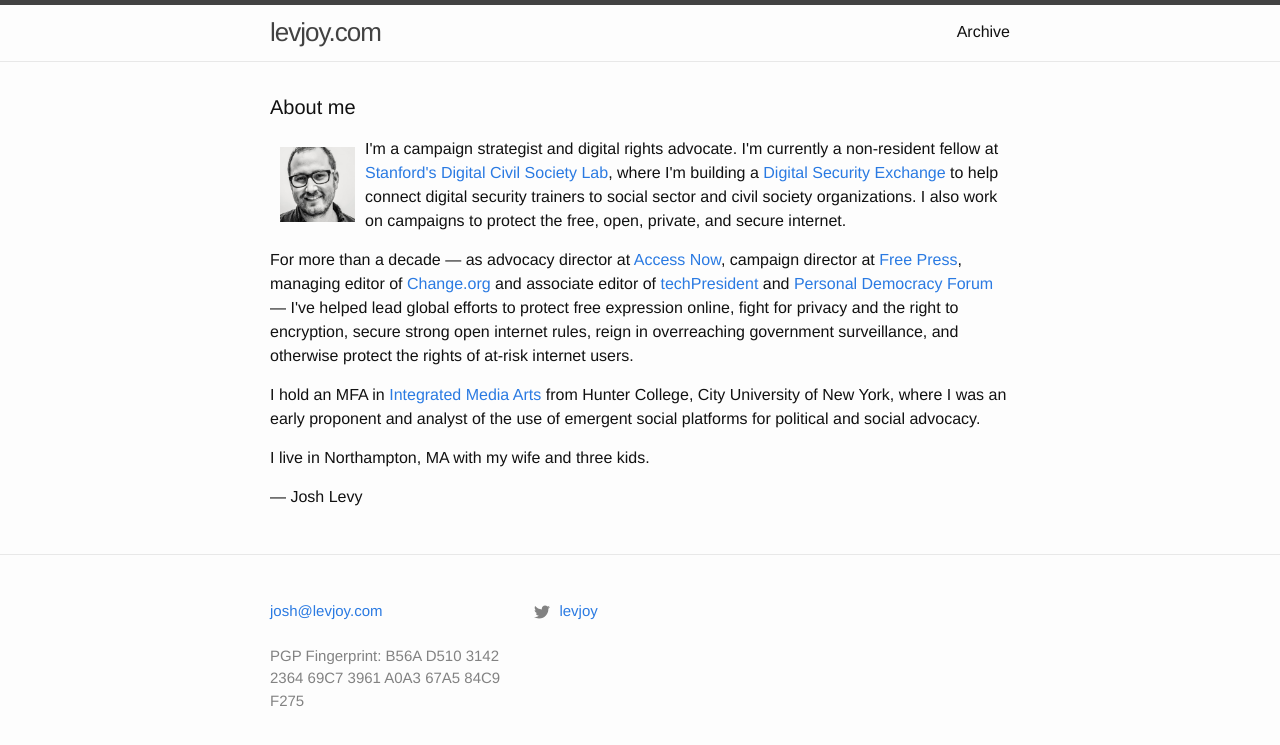
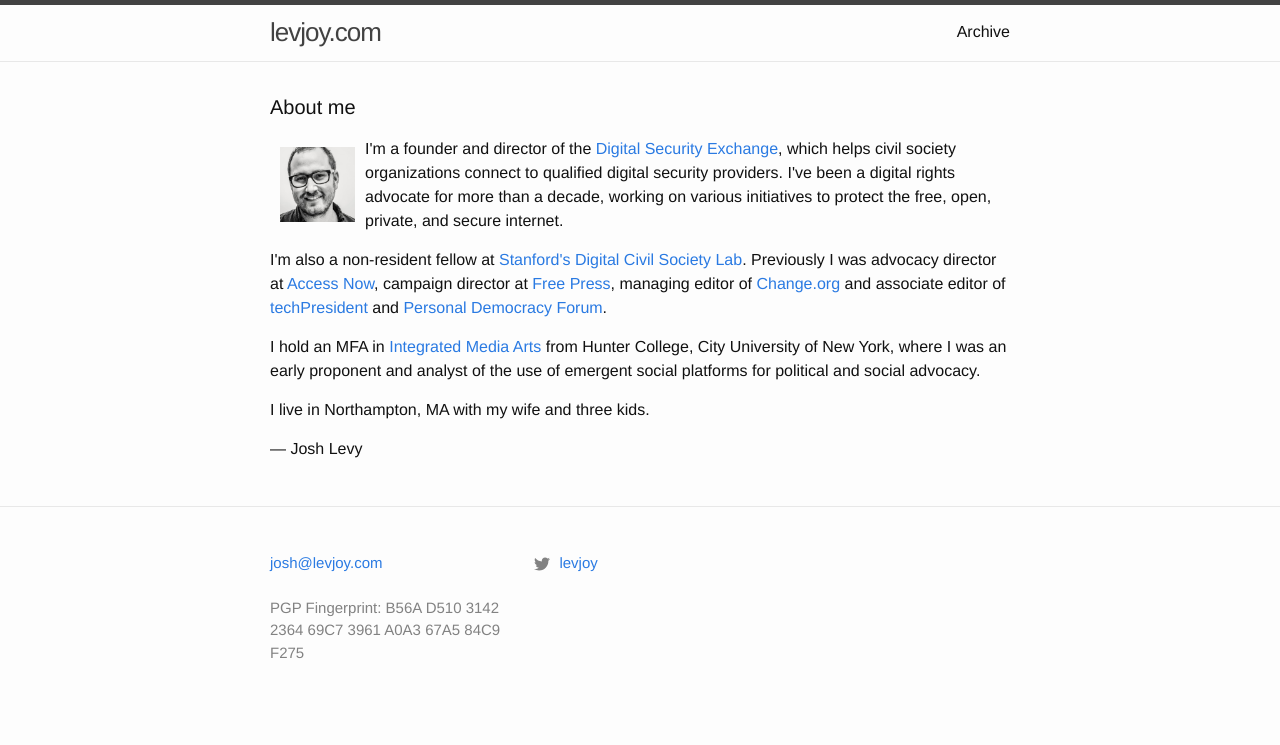
Before and after one commit to levjoy/levjoy.github.io, a Jekyll site: the page built from index.md, in a window 1280 px wide. Shown: the top 745 px of the page. Built offline with Jekyll 4.4.1, drawn with Linux system fonts in a browser that asks for light colours.

Commit message:
updated home page

```diff
--- a/_layouts/home.md
+++ b/_layouts/home.md
@@ -8,9 +8,9 @@
 
   <img src="/pics/b_w_levy.jpg" alt-="Levy painting" height="75" align="left" hspace="10" vspace="10">
 
-  <p>I'm a campaign strategist and digital rights advocate. I'm currently a non-resident fellow at <a href="https://pacscenter.stanford.edu/digital-civil-society/">Stanford's Digital Civil Society Lab</a>, where I'm building a <a href="https://www.digitalsecurityexchange.org/">Digital Security Exchange</a> to help connect digital security trainers to social sector and civil society organizations. I also work on campaigns to protect the free, open, private, and secure internet.
+<p>I'm a founder and director of the <a href="https://www.digitalsecurityexchange.org/">Digital Security Exchange</a>, which helps civil society organizations connect to qualified digital security providers. I've been a digital rights advocate for more than a decade, working on various initiatives to protect the free, open, private, and secure internet.
 
-  <p>For more than a decade — as advocacy director at <a href="http://accessnow.org/">Access Now</a>, campaign director at <a href="http://www.freepress.net">Free Press</a>, managing editor of <a href="http://www.change.org">Change.org</a> and associate editor of <a href="http://www.techpresident.com">techPresident</a> and <a href="http://www.personaldemocracy.com">Personal Democracy Forum</a> — I've helped lead global efforts to protect free expression online, fight for privacy and the right to encryption, secure strong open internet rules, reign in overreaching government surveillance, and otherwise protect the rights of at-risk internet users.
+<p>I'm also a non-resident fellow at <a href="https://pacscenter.stanford.edu/digital-civil-society/">Stanford's Digital Civil Society Lab</a>. Previously I was advocacy director at <a href="http://accessnow.org/">Access Now</a>, campaign director at <a href="http://www.freepress.net">Free Press</a>, managing editor of <a href="http://www.change.org">Change.org</a> and associate editor of <a href="http://www.techpresident.com">techPresident</a> and <a href="http://www.personaldemocracy.com">Personal Democracy Forum</a>.
 
   <p>I hold an MFA in <a href="http://ima-mfa.hunter.cuny.edu/">Integrated Media Arts</a> from Hunter College, City University of New York, where I was an early proponent and analyst of the use of emergent social platforms for political and social advocacy.
 
```
